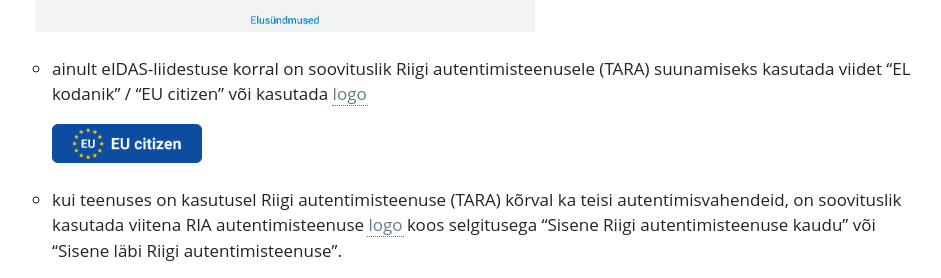
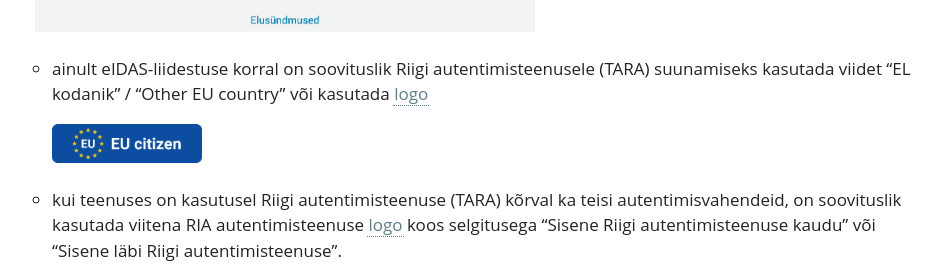
Before and after one commit to e-gov/TARA-Doku, a Jekyll site: the page built from Arikirjeldus.md, in a window 1280 px wide. Shown: the part 2179-2457 px from the top of the page, without its empty margins (323-1264 px from the left). Built offline with Jekyll 4.4.1, drawn with Linux system fonts in a browser that asks for light colours; our own code applies the rules of GitHub Pages for plain Markdown files.

Commit message:
Update Arikirjeldus.md

```diff
--- a/Arikirjeldus.md
+++ b/Arikirjeldus.md
@@ -75,7 +75,7 @@ Teenus on toodangus avatud 2018. a märtsist.
 
 <img src='img/eesti_ee.png' width='500'>
 
-- ainult eIDAS-liidestuse korral on soovituslik Riigi autentimisteenusele (TARA) suunamiseks kasutada viidet “EL kodanik” / “EU citizen” või kasutada [logo](https://github.com/e-gov/TARA-Server/blob/master/disain/assets/eu_citizen_login_btn_190x50.svg)
+- ainult eIDAS-liidestuse korral on soovituslik Riigi autentimisteenusele (TARA) suunamiseks kasutada viidet “EL kodanik” / “Other EU country” või kasutada [logo](https://github.com/e-gov/TARA-Server/blob/master/disain/assets/eu_citizen_login_btn_190x50.svg)
 
   <img src='img/eu_citizen_login_btn_190x50_rgb.png' width='150'>
 
```
